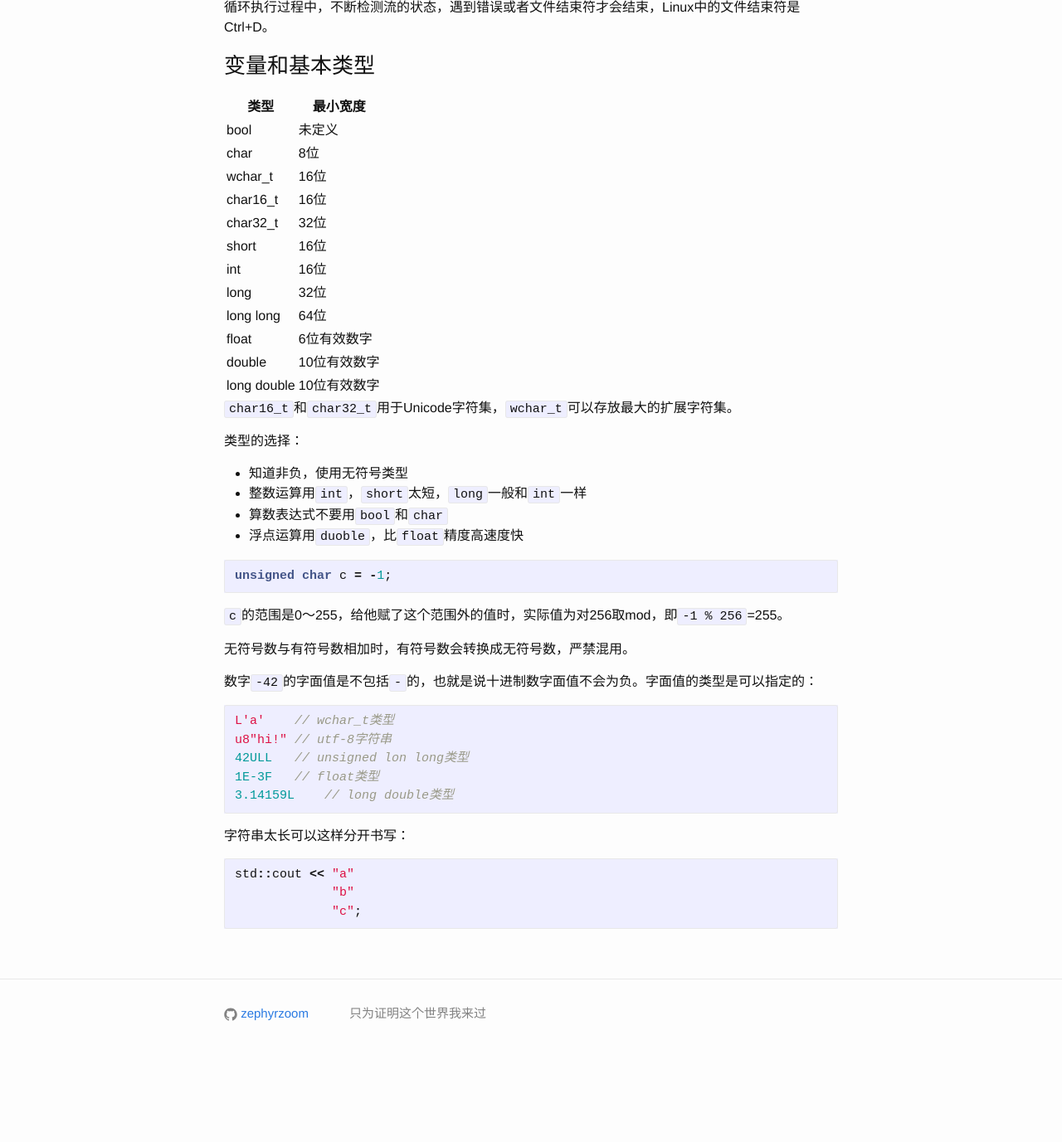
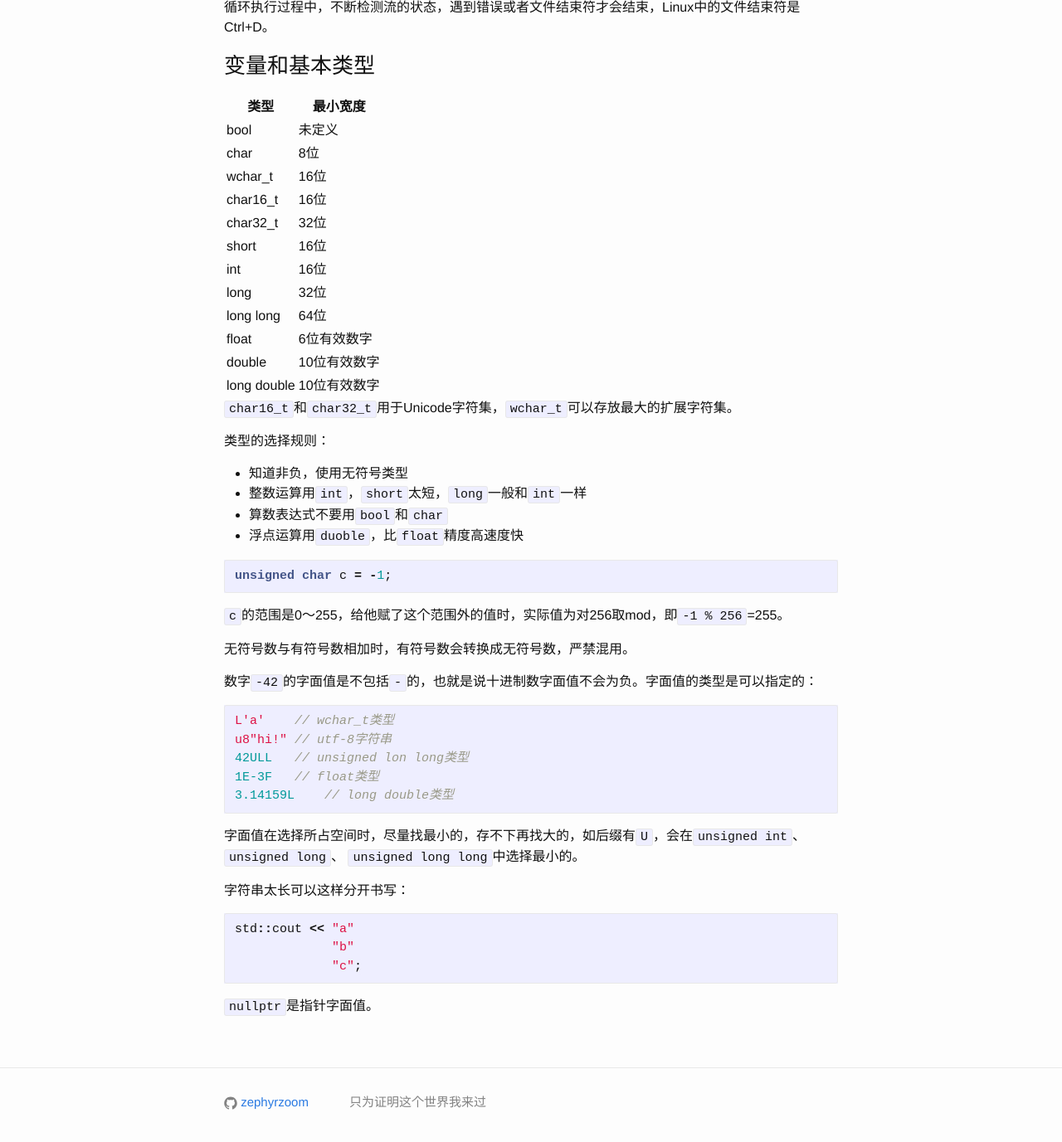
Before and after one commit to zephyrzoom/zephyrzoom.github.io, a Jekyll site: the page built from _posts/2016-08-11-cpp.md, in a window 1280 px wide and 1400 px high, scrolled down 379 px. Shown: the top 1377 px of the window at 83% size. Built offline with Jekyll 4.4.1, drawn with Linux system fonts in a browser that asks for light colours; before the commit the page ends 1673 px from its top, so only the background shows below that.

Commit message:
update cpp

````diff
--- a/_posts/2016-08-11-cpp.md
+++ b/_posts/2016-08-11-cpp.md
@@ -33,7 +33,7 @@ long double | 10位有效数字
 
 `char16_t`和`char32_t`用于Unicode字符集，`wchar_t`可以存放最大的扩展字符集。
 
-类型的选择：
+类型的选择规则：
 
 - 知道非负，使用无符号类型
 - 整数运算用`int`，`short`太短，`long`一般和`int`一样
@@ -56,6 +56,9 @@ u8"hi!" // utf-8字符串
 1E-3F   // float类型
 3.14159L    // long double类型
 ```
+字面值在选择所占空间时，尽量找最小的，存不下再找大的，如后缀有`U`，会在`unsigned int`、`unsigned long`、
+`unsigned long long`中选择最小的。
+
 字符串太长可以这样分开书写：
 
 ```c++
@@ -63,3 +66,5 @@ std::cout << "a"
              "b"
              "c";
 ```
+
+`nullptr`是指针字面值。
````
